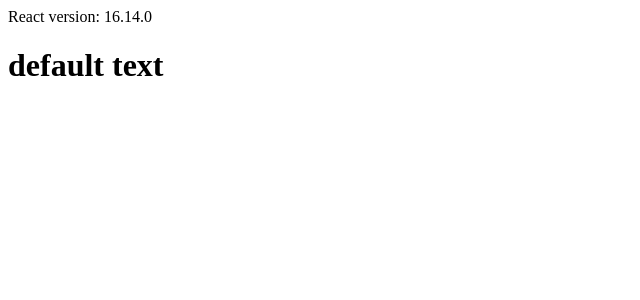
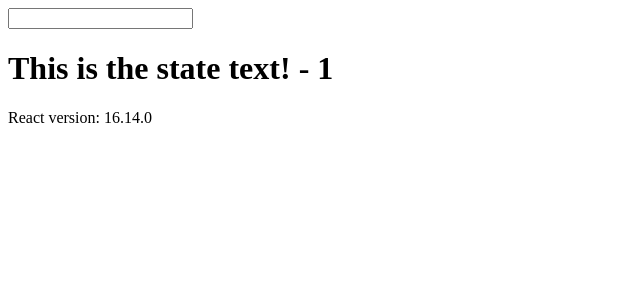
Before and after one commit to russellf9/learn-react-egghead, a React (Create React App) app: page / in a window 1280 px wide. Shown: the top 300 px of the page, without its empty margins (0-640 px from the left). Built offline with nearby package versions, Linux system fonts and the light colour scheme.

Commit message:
Egghead - React - Lesson 5 - Manage React Component State with setState

```diff
--- a/src/App.js
+++ b/src/App.js
@@ -1,28 +1,30 @@
 import React from 'react';
-import PropTypes from 'prop-types';
 
 
 class App extends React.Component {
+
+    constructor() {
+        super();
+        this.state = {
+            txt: 'This is the state text!',
+            cat: 1
+        }
+    }
+    update( e ) {
+        this.setState({txt: e.target.value})
+    }
+
     render() {
-        let txt = this.props.txt;
         return (
             <div>
+                <input type="text"
+                      onChange={this.update.bind(this)}/>
+                <h1> { this.state.txt } - { this.state.cat } </h1>
                 <div>React version: {React.version}</div>
-                <h1>{ txt } </h1>
             </div>
         )
     }
 }
 
-App.propTypes = {
-    txt: PropTypes.string,
-    cat: PropTypes.number.isRequired
-};
-
-App.defaultProps = {
-    txt: 'default text'
-};
-
-// const App = () => <h1>Hello All!</h1>;
 
 export default App
--- a/src/index.js
+++ b/src/index.js
@@ -4,6 +4,6 @@
 
 
 ReactDOM.render(
-    <App cat={5}/>,
+    <App />,
     document.getElementById('root')
 );
```
Also changed, not shown: 1 other file (tests, documents, lock files or other folders).
